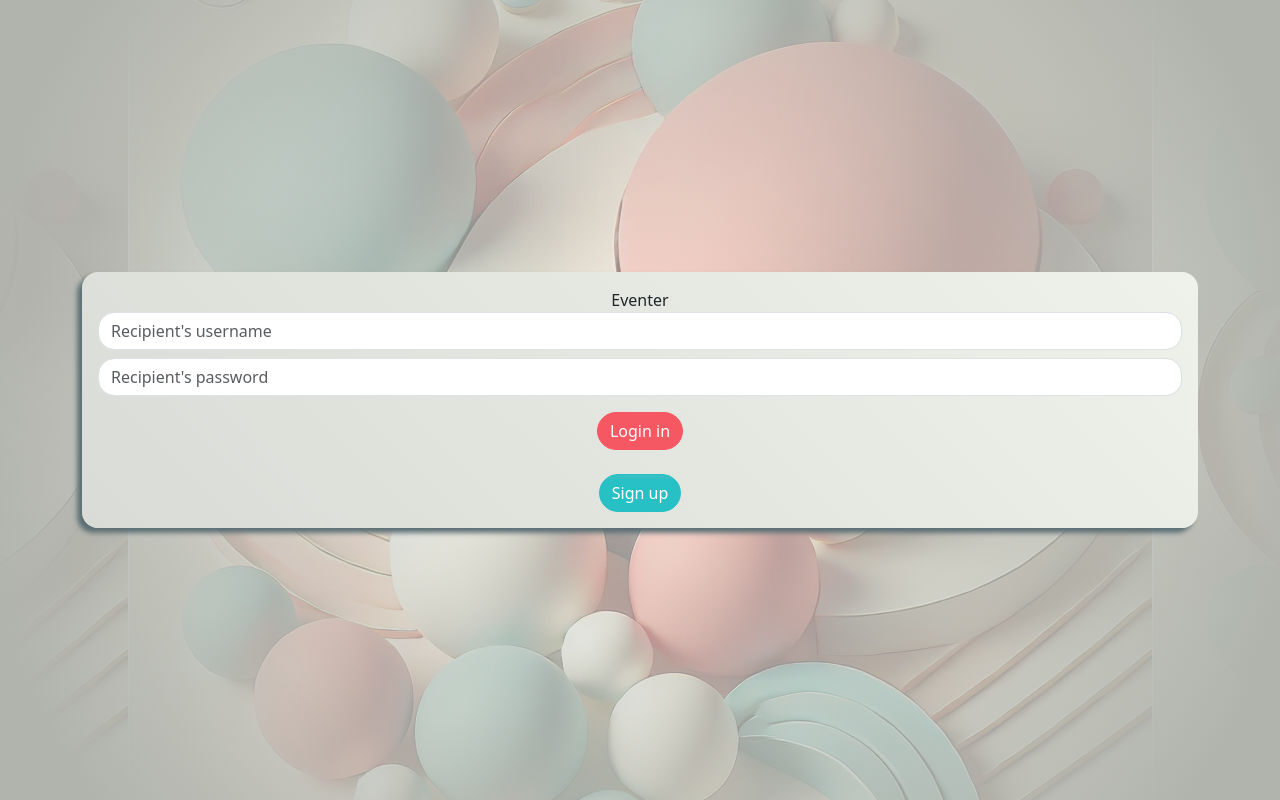
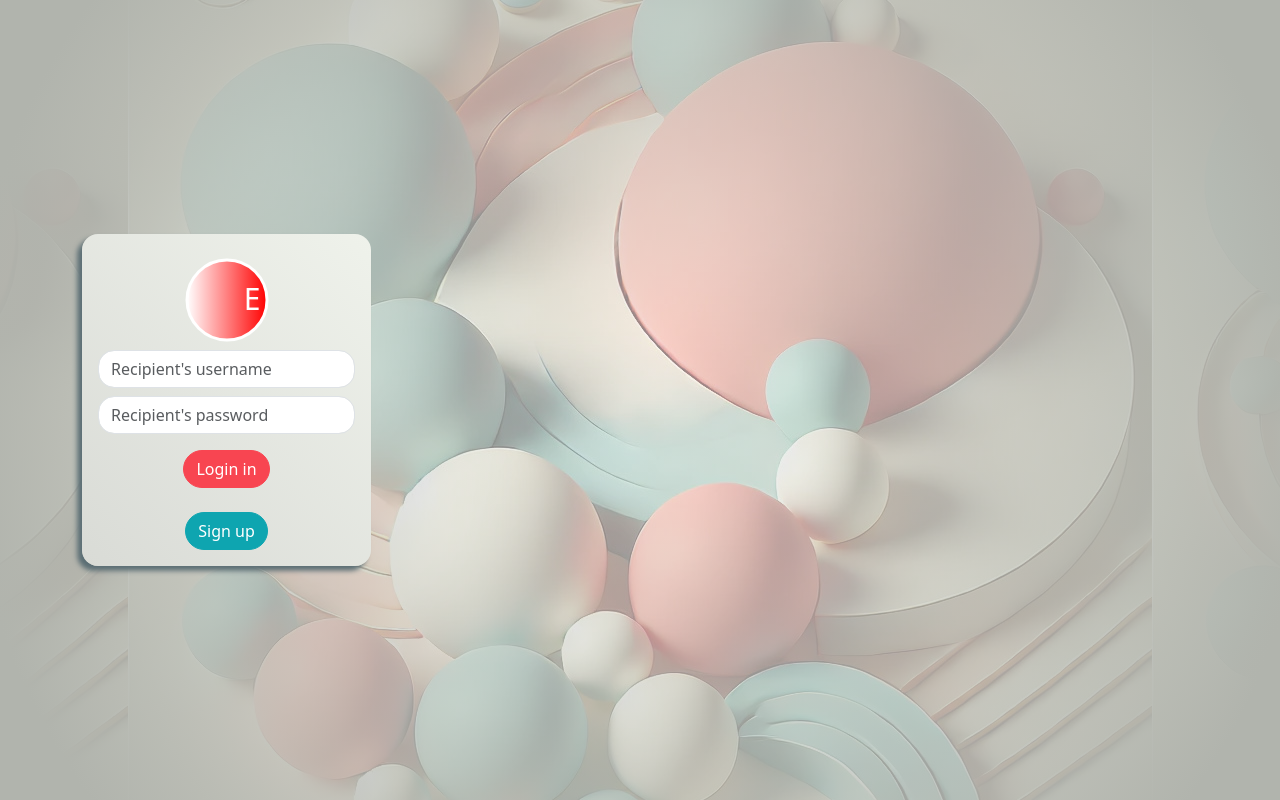
Before and after one commit to WojciechLarecki/EventerWebUI, an Angular app: page / in a window 1280 px wide. Built offline with nearby package versions, Linux system fonts and the light colour scheme.

Commit message:
Add logo, change primary and secondary color value.

```diff
--- a/src/app/app.component.html
+++ b/src/app/app.component.html
@@ -1,8 +1,17 @@
 <div class="container">
-  <div class="row align-items-center">
+  <div class="row align-items-center justify-content-md-center">
     <div class="col dvh-100 align-items-center d-flex">
-      <div class="w-100 p-3 panel rounded-4 shadow text-center">
-        <div class="logo">Eventer</div>
+      <div class="p-3 panel rounded-4 shadow text-center">
+        <div class="logo">
+          <svg width="100" height="100" xmlns="http://www.w3.org/2000/svg">
+            <linearGradient id="grad1">
+              <stop offset="0%" stop-color="white" />
+              <stop offset="100%" stop-color="red" />
+            </linearGradient>
+            <circle cx="50" cy="50" r="40" stroke="white" stroke-width="3" fill="url(#grad1)" />
+            <text x="75" y="60" font-size="30" text-anchor="middle" fill="white">E</text>
+          </svg>
+        </div>
         <form action="">
           <input type="text" class="form-control rounded-4" placeholder="Recipient's username">
           <input type="password" class="form-control rounded-4 mt-2" placeholder="Recipient's password">
--- a/src/styles.scss
+++ b/src/styles.scss
@@ -1,6 +1,6 @@
 /* You can add global styles to this file, and also import other style files */
-$primary: #f55863;
-$secondary: #26bfc5;
+$primary: #f84551;
+$secondary: #0ea5b0;
 $btn-color: #fff;
 
 
@@ -39,7 +39,3 @@ body {
     //     url(./../public/img/obrazWejściowy.jpg);
     //background-image: rgba($color: #fff, $alpha: .5), ;
 }
-
-.btn-secondary {
-    background: linear-gradient(0deg, #26c0c5 80%, #38c0c5 100%) !important;
-}
```
